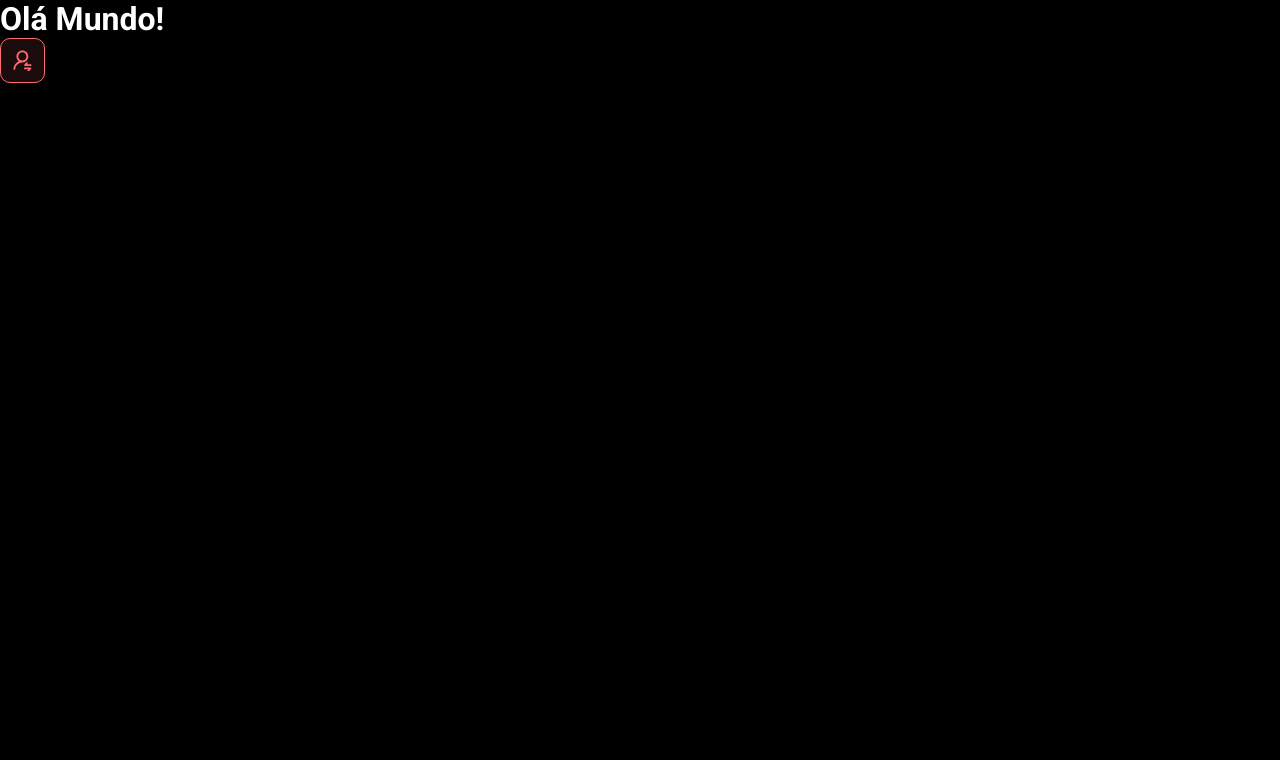
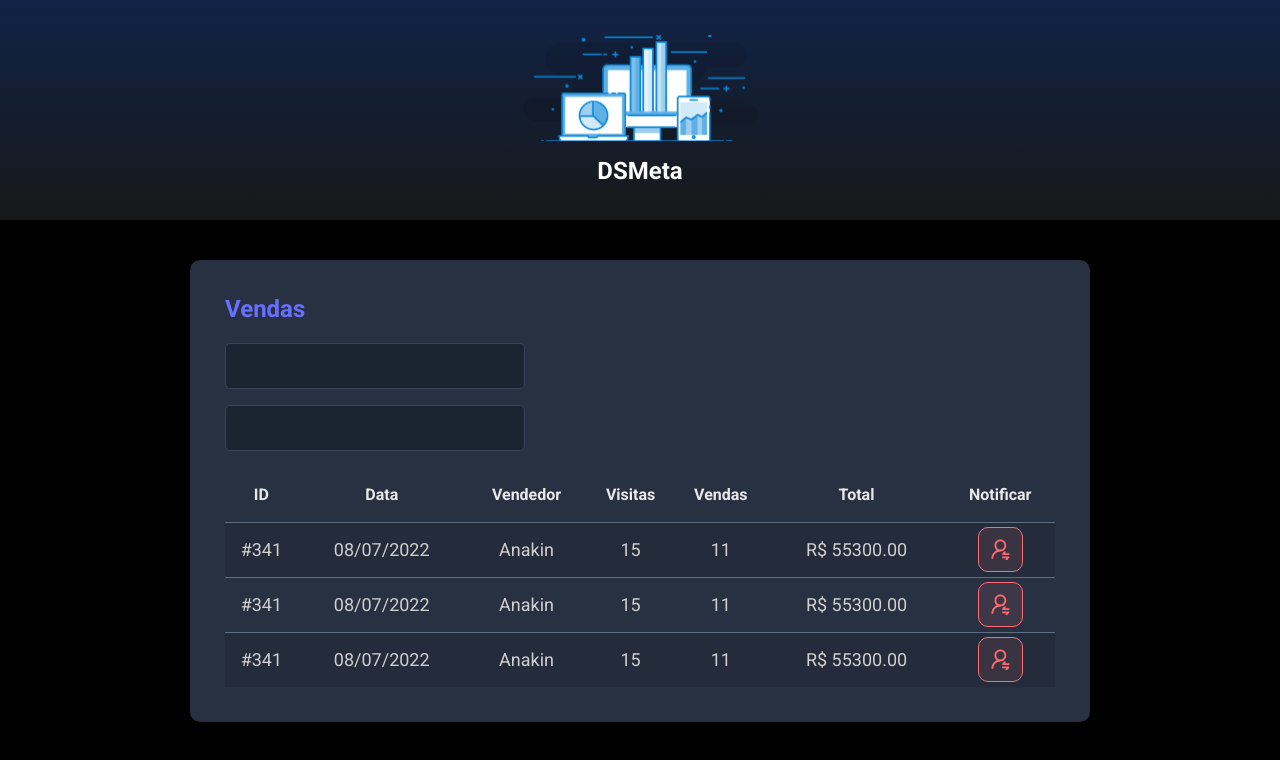
Before and after one commit to tobiascorrea/dsmeta, a React (Vite) app in the folder frontend/: page / in a window 1280 px wide. Shown: the top 760 px of the page. Built offline with nearby package versions, Linux system fonts and the light colour scheme.

Commit message:
Other components

```diff
--- a/frontend/src/App.tsx
+++ b/frontend/src/App.tsx
@@ -1,13 +1,21 @@
-import NotificationButton from "./components/notificationButton"
+import SalesCard from "./components/SalesCard"
+import Header from "./components/Header"
+function App() {
+  return (
+    <>
+      <Header />
+      <main>
+      <section id="sales">
+        <div className="dsmeta-container">
+          <SalesCard/>
 
-function App() {
- return(
-  <>
-    <h1>Olá Mundo!</h1>
-    <NotificationButton/>
-  </>
+          </div>
+          </section>
+          </main>
 
- )
+    </>
+
+  )
 }
 
 export default App
--- /dev/null
+++ b/frontend/src/components/Header/index.tsx
@@ -0,0 +1,16 @@
+import logo from '../../assets/img/logo.svg'
+import './styles.css'
+function Header() {
+    return (
+        <header>
+            <div className="dsmeta-logo-container">
+                <img src={logo} alt="DSMeta" />
+                <h1>DSMeta</h1>
+
+            </div>
+        </header>
+
+    )
+}
+
+export default Header
--- /dev/null
+++ b/frontend/src/components/Header/styles.css
@@ -0,0 +1,27 @@
+header {
+    background: linear-gradient(180deg, #102347 0%, #181818 100%);
+    height: 220px;
+    display: flex;
+    align-items: center;
+    justify-content: center;
+}
+
+.dsmeta-logo-container {
+    display: flex;
+    flex-direction: column;
+    align-items: center;
+}
+
+.dsmeta-logo-container img {
+    width: 235px;
+}
+
+.dsmeta-logo-container h1 {
+    margin-top: 15px;
+    font-size: 24px;
+}
+
+.dsmeta-logo-container p {
+    font-size: 14px;
+    font-weight: 300;
+}
--- /dev/null
+++ b/frontend/src/components/SalesCard/index.tsx
@@ -0,0 +1,81 @@
+import NotificationButton from '../notificationButton'
+import './styles.css'
+function SalesCard() {
+
+    return (
+
+        <div className="dsmeta-card">
+            <h2 className="dsmeta-sales-title">Vendas</h2>
+            <div>
+                <div className="dsmeta-form-control-container">
+                    <input className="dsmeta-form-control" type="text" />
+                </div>
+                <div className="dsmeta-form-control-container">
+                    <input className="dsmeta-form-control" type="text" />
+                </div>
+            </div>
+
+            <div>
+                <table className="dsmeta-sales-table">
+                    <thead>
+                        <tr>
+                            <th className="show992">ID</th>
+                            <th className="show576">Data</th>
+                            <th>Vendedor</th>
+                            <th className="show992">Visitas</th>
+                            <th className="show992">Vendas</th>
+                            <th>Total</th>
+                            <th>Notificar</th>
+                        </tr>
+                    </thead>
+                    <tbody>
+                        <tr>
+                            <td className="show992">#341</td>
+                            <td className="show576">08/07/2022</td>
+                            <td>Anakin</td>
+                            <td className="show992">15</td>
+                            <td className="show992">11</td>
+                            <td>R$ 55300.00</td>
+                            <td>
+                                <div className="dsmeta-red-btn-container">
+                                    <NotificationButton />
+                                </div>
+                            </td>
+                        </tr>
+                        <tr>
+                            <td className="show992">#341</td>
+                            <td className="show576">08/07/2022</td>
+                            <td>Anakin</td>
+                            <td className="show992">15</td>
+                            <td className="show992">11</td>
+                            <td>R$ 55300.00</td>
+                            <td>
+                                <div className="dsmeta-red-btn-container">
+                                    <NotificationButton />
+                                </div>
+                            </td>
+                        </tr>
+                        <tr>
+                            <td className="show992">#341</td>
+                            <td className="show576">08/07/2022</td>
+                            <td>Anakin</td>
+                            <td className="show992">15</td>
+                            <td className="show992">11</td>
+                            <td>R$ 55300.00</td>
+                            <td>
+                                <div className="dsmeta-red-btn-container">
+                                    <NotificationButton />
+                                </div>
+                            </td>
+                        </tr>
+                    </tbody>
+
+                </table>
+            </div>
+
+        </div>
+
+    )
+}
+
+export default SalesCard
--- /dev/null
+++ b/frontend/src/components/SalesCard/styles.css
@@ -0,0 +1,101 @@
+.dsmeta-card {
+    background-color: #283142;
+    border-radius: 10px;
+    padding: 30px 10px;
+}
+
+
+
+.dsmeta-sales-title {
+    color: #676fff;
+    font-size: 24px;
+    margin-bottom: 20px;
+}
+
+.dsmeta-form-control-container {
+    margin-bottom: 16px;
+    max-width: 300px;
+}
+
+.dsmeta-form-control {
+    width: 100%;
+    height: 46px;
+    background-color: #1b2531;
+    border: 1px solid #384459;
+    border-radius: 5px;
+    color: #9aaabe;
+    padding: 0 20px;
+    font-size: 18px;
+}
+
+.dsmeta-sales-table {
+    width: 100%;
+    border-spacing: 0;
+    border-collapse: collapse;
+}
+
+.dsmeta-sales-table thead {
+    height: 55px;
+    font-size: 16px;
+    color: #e9e9e9;
+    font-weight: 700;
+}
+
+.dsmeta-sales-table tbody {
+    font-size: 14px;
+    font-weight: 400;
+    color: #cfcfcf;
+    text-align: center;
+}
+
+.dsmeta-sales-table tbody tr {
+    height: 74px;
+    border-top: 1px solid #5f6e82;
+}
+
+.dsmeta-sales-table tbody tr:hover>td {
+    background-color: #384459;
+}
+
+.dsmeta-sales-table tbody tr:nth-child(odd) {
+    background-color: #242c3b;
+}
+
+.dsmeta-red-btn-container {
+    display: flex;
+    justify-content: center;
+}
+
+
+
+.show576 {
+    display: none;
+}
+
+.show992 {
+    display: none;
+}
+
+@media (min-width: 576px) {
+    .show576 {
+        display: table-cell;
+    }
+
+    .dsmeta-card {
+        padding: 35px;
+    }
+
+    .dsmeta-sales-table tbody tr {
+        height: 55px;
+    }
+
+    .dsmeta-sales-table tbody {
+        font-size: 18px;
+    }
+}
+
+@media (min-width: 992px) {
+    .show992 {
+        display: table-cell;
+    }
+}
--- a/frontend/src/index.css
+++ b/frontend/src/index.css
@@ -19,3 +19,12 @@
   color: unset;
   text-decoration: none;
 }
+.dsmeta-container {
+  width: 100%;
+  max-width: 900px;
+  margin: 0 auto;
+}
+
+#sales {
+  padding: 40px 10px;
+}
--- a/frontend/tsconfig.json
+++ b/frontend/tsconfig.json
@@ -1,7 +1,7 @@
 {
   "compilerOptions": {
     "target": "ESNext",
-    "useDefineForClassFields": true,
+    "useDefineForclassNameFields": true,
     "lib": ["DOM", "DOM.Iterable", "ESNext"],
     "allowJs": false,
     "skipLibCheck": true,
```
Also changed, not shown: frontend/src/components/notificationButton/index.tsx (+5 -5 lines), frontend/src/components/notificationButton/styles.css (+4 -4 lines), frontend/src/assets/img/logo.svg (added).
